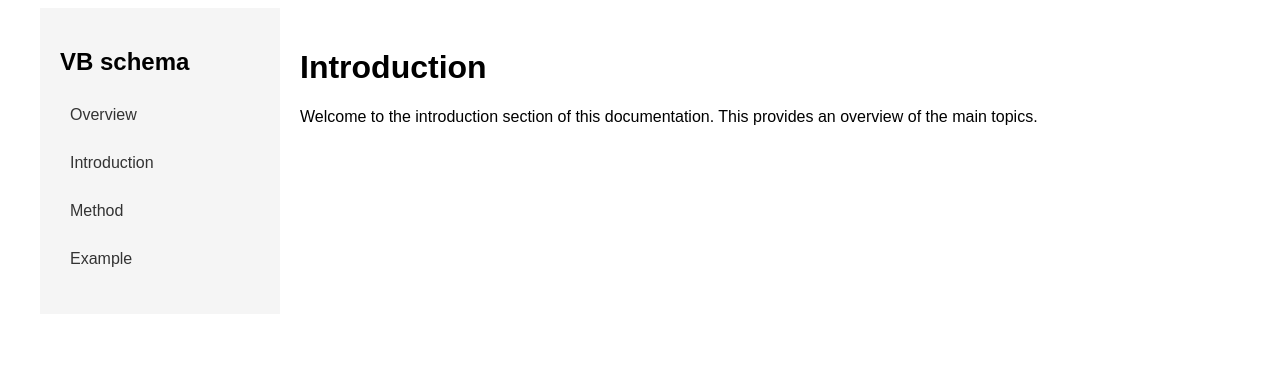
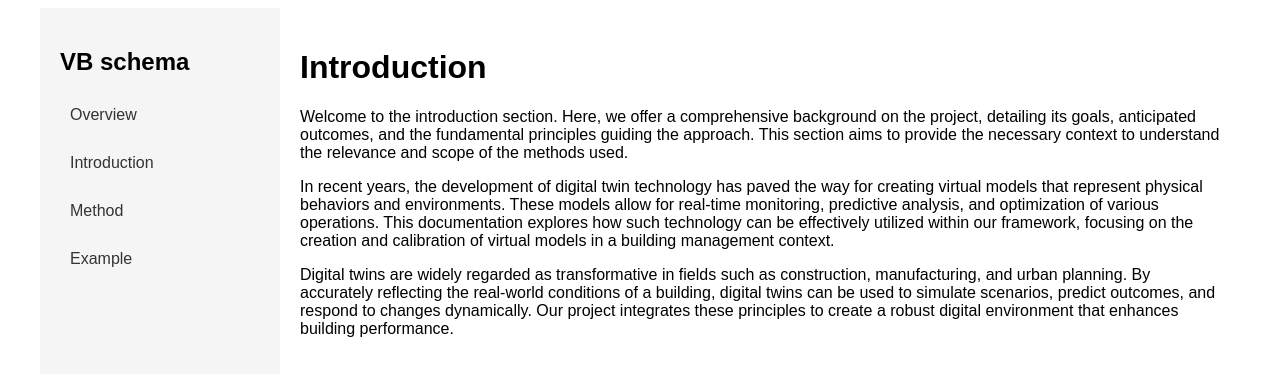
Before and after one commit to SKKU-BIST/SKLU-BIST.github.io, a Jekyll site: the page built from introduction.md, in a window 1280 px wide. Shown: the top 376 px of the page. Built offline with Jekyll 4.4.1, drawn with Linux system fonts in a browser that asks for light colours.

Commit message:
Update introduction.md

```diff
--- a/introduction.md
+++ b/introduction.md
@@ -3,5 +3,8 @@ layout: default
 title: Introduction
 ---
 
+Welcome to the introduction section. Here, we offer a comprehensive background on the project, detailing its goals, anticipated outcomes, and the fundamental principles guiding the approach. This section aims to provide the necessary context to understand the relevance and scope of the methods used.
 
-Welcome to the introduction section of this documentation. This provides an overview of the main topics.
+In recent years, the development of digital twin technology has paved the way for creating virtual models that represent physical behaviors and environments. These models allow for real-time monitoring, predictive analysis, and optimization of various operations. This documentation explores how such technology can be effectively utilized within our framework, focusing on the creation and calibration of virtual models in a building management context.
+
+Digital twins are widely regarded as transformative in fields such as construction, manufacturing, and urban planning. By accurately reflecting the real-world conditions of a building, digital twins can be used to simulate scenarios, predict outcomes, and respond to changes dynamically. Our project integrates these principles to create a robust digital environment that enhances building performance.
```
